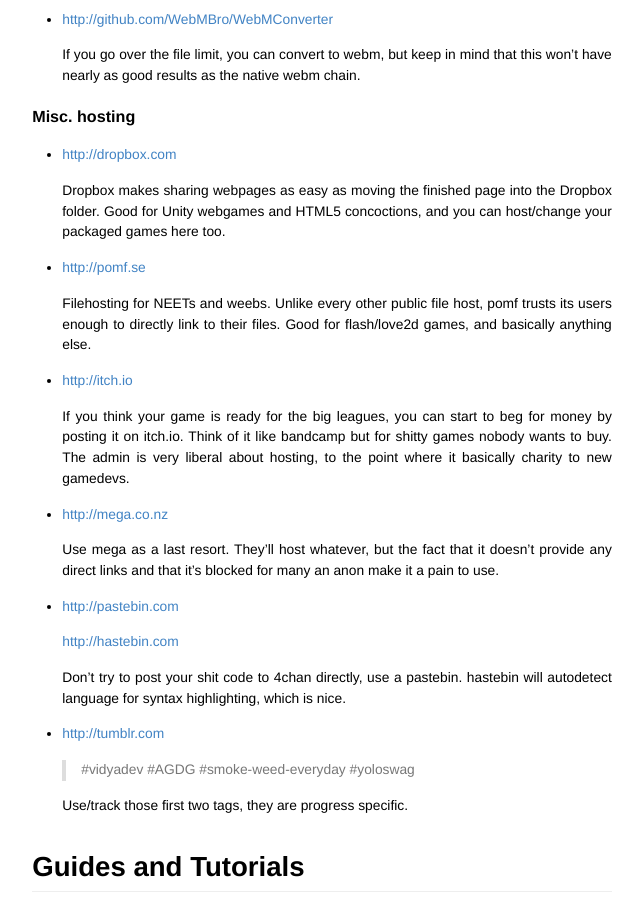
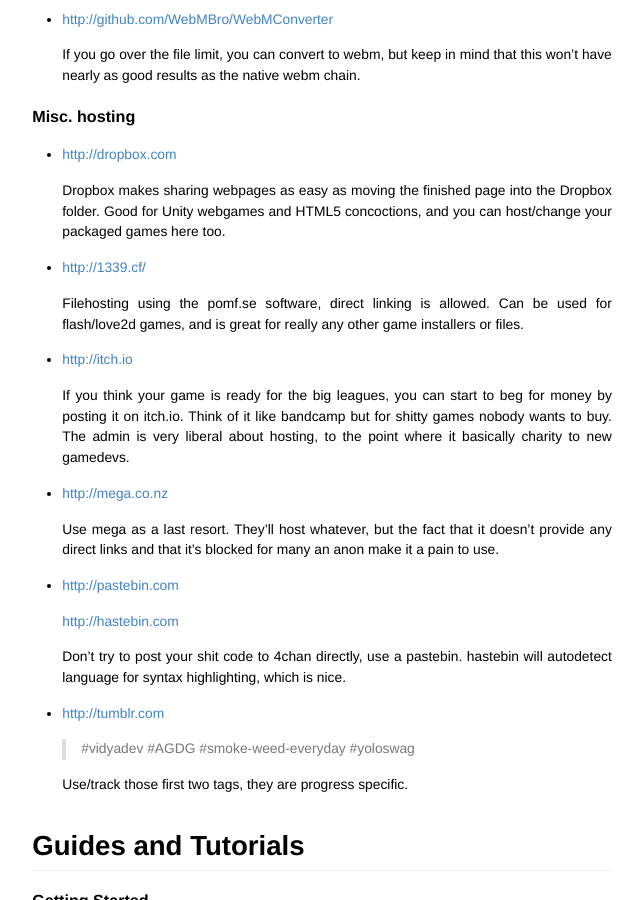
Before and after one commit to Alloyed/agdg-links, a Jekyll site: the page built from index.md, in a window 1280 px wide and 900 px high, scrolled down 2537 px. Shown: the whole window, without its empty margins (318-961 px from the left). Built offline with Jekyll 4.4.1, drawn with Linux system fonts in a browser that asks for light colours; Markdown is read by kramdown in place of the engine named in the settings; some of the changed text lies outside the part shown.

Commit message:
Modified for pomf.se shutting down
Moved pomf.se under "ancient history"
Added 1339.cf where pomf.se used to be

```diff
--- a/index.md
+++ b/index.md
@@ -114,11 +114,11 @@ mind that this won't have nearly as good results as the native webm chain.
 into the Dropbox folder. Good for Unity webgames and HTML5 concoctions,
 and you can host/change your packaged games here too.
 
-*	<http://pomf.se>
+* 	<http://1339.cf/>
 
-	Filehosting for NEETs and weebs. Unlike every other public file
-host, pomf trusts its users enough to directly link to their files. Good
-for flash/love2d games, and basically anything else.
+	Filehosting using the pomf.se software, direct linking is allowed. Can
+	be used for flash/love2d games, and is great for really any other
+	game installers or files.
 
 * 	<http://itch.io>
 
@@ -291,6 +291,15 @@ Everything here is considered `DEPRECATED`.
 
 	A list of game library suggestions. Supposedly updated 2013, but the info calls now mature libraries indev and and references dead relics.
 
+
+
+*	<http://pomf.se>
+
+	Shut down as of June 2015 due to lack of funding. [read more](http://blog.pomf.se/post/121058516206/shutting-down)
+	Filehosting for NEETs and weebs. Unlike every other public file
+	host, pomf trusts its users enough to directly link to their files. Good
+	for flash/love2d games, and basically anything else.
+
 ### How 2 edit
 
 The Github repo is at <https://github.com/Alloyed/agdg-links>, submit
```
